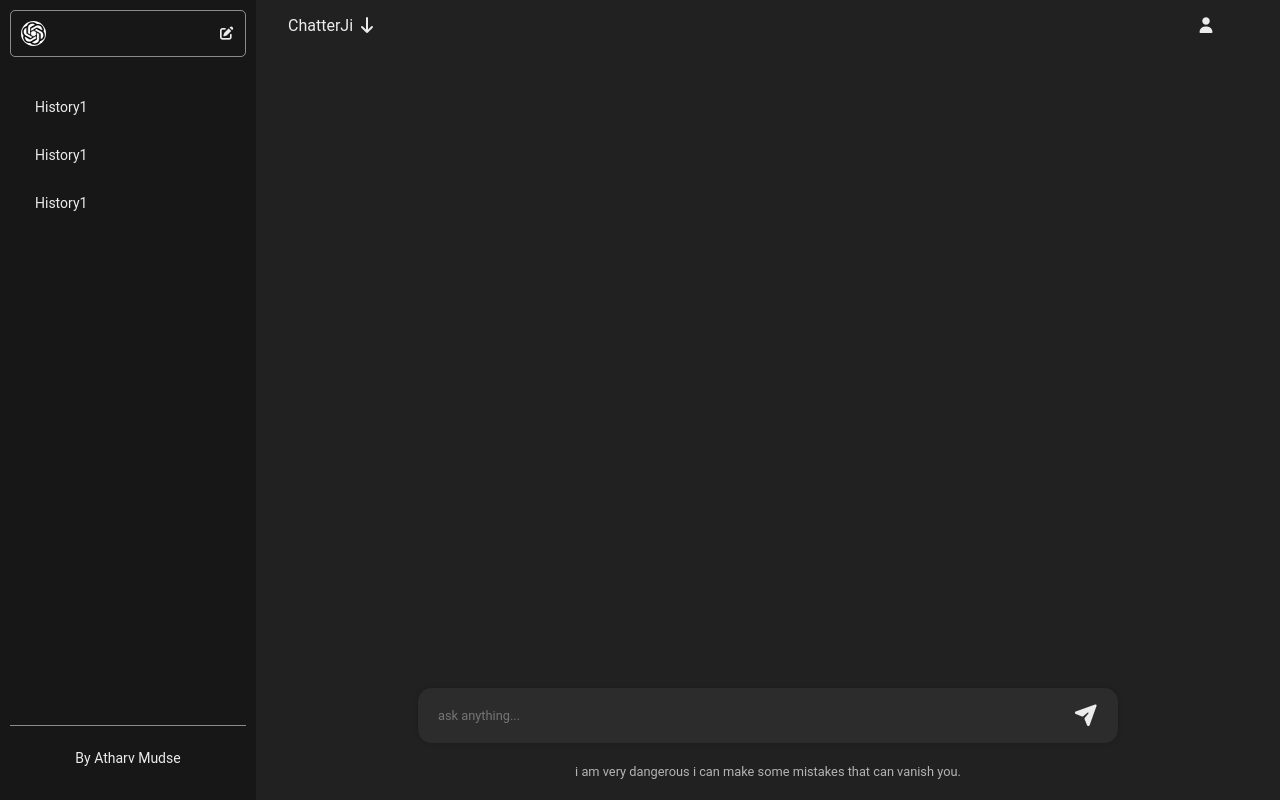
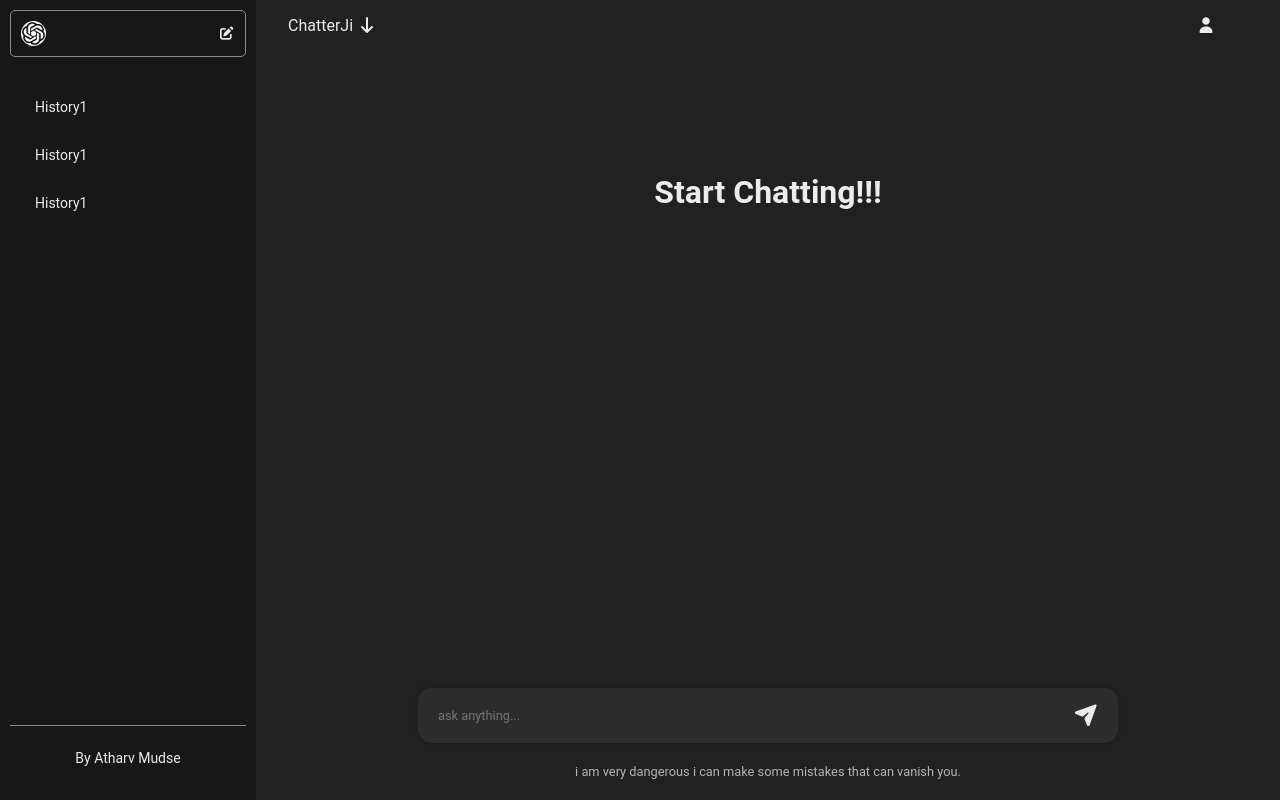
Before and after one commit to attu0/ChatterJi, a React (Vite) app in the folder frontend/: page / in a window 1280 px wide. Built offline with nearby package versions, Linux system fonts and the light colour scheme.

Commit message:
added dynamic functionality to the chat, all is in working condition

```diff
--- a/frontend/src/App.jsx
+++ b/frontend/src/App.jsx
@@ -9,9 +9,14 @@
   const [prompt,setPrompt] = useState("");
   const [reply,setReply] = useState(null);
   const [currThreadId, setcurrThreadId] = useState(uuid());
+  const [prevChats,setPrevChats] = useState([]); // Changed: prevChat -> prevChats
+  const [newChat,setNewChat] = useState(true);
+
   const providerValue = {
     prompt, setPrompt,
-    reply, setReply
+    reply, setReply,
+    newChat, setNewChat,
+    prevChats, setPrevChats // Changed: prevChat, setPrevChat -> prevChats, setPrevChats
   };
   return (
     <div className="app">
--- a/frontend/src/Chat.css
+++ b/frontend/src/Chat.css
@@ -0,0 +1,34 @@
+.chats {
+    max-width: 700px;
+    overflow-y: scroll;
+    padding: 8rem;
+}
+
+.userDiv {
+    display: flex;
+    justify-content: flex-end;
+    font-size: 0.9rem;
+}
+
+
+.gptDiv {
+    text-align: left;
+    font-size: 0.9rem;
+}
+
+.userMessage {
+    background-color: #323232;
+    padding: 10px 20px;
+    border-radius: 14px;
+    margin-left: 15rem;
+    max-width: 500px;
+    width: fit-content;
+}
+
+.hljs {
+    border-radius: 14px !important;
+}
+
+pre {
+    white-space: pre-wrap;
+}
--- a/frontend/src/Chat.jsx
+++ b/frontend/src/Chat.jsx
@@ -1,8 +1,26 @@
 import "./Chat.css"
+import { useContext } from "react";
+import { MyContext } from "./MyContext";
 
 function Chat(){
+    const {newChat, prevChats} = useContext(MyContext); // Fixed: newCHat -> newChat
     return (
-        <></>
+        <>
+            {newChat && <h1>Start Chatting!!!</h1>}
+            <div className="chats">
+                {
+                    prevChats?.map((chat,idx) =>
+                        <div className={chat.role ==="user"? "userDiv":"gptDiv"} key={idx}>
+                            {
+                                chat.role === "user"?
+                                <p className="userMessage">{chat.content}</p> :
+                                <p className="gptMessage">{chat.content}</p>
+                            }
+                        </div>
+                    )
+                }
+            </div>
+        </>
     )
 }
 export default Chat;
--- a/frontend/src/ChatWindow.jsx
+++ b/frontend/src/ChatWindow.jsx
@@ -1,14 +1,15 @@
 import "./ChatWindow.css";
 import Chat from "./Chat.jsx";
 import { MyContext } from "./MyContext.jsx";
-import { useContext, useState } from "react";
+import { useContext, useState, useEffect } from "react";
 import { v1 as uuid } from "uuid";
-import {ScaleLoader} from "react-spinners";
+import { ScaleLoader } from "react-spinners";
 
 function ChatWindow() {
-  const { prompt, setPrompt, reply, setReply } = useContext(MyContext);
+  const { prompt, setPrompt, reply, setReply, prevChats, setPrevChats } =
+    useContext(MyContext);
   const [currThreadId, setcurrThreadId] = useState(uuid());
-  const [loading,setLoading] = useState(false);
+  const [loading, setLoading] = useState(false);
 
   const getReply = async () => {
     setLoading(true);
@@ -20,11 +21,11 @@
       body: JSON.stringify({
         message: prompt,
         threadId: currThreadId,
-      })
+      }),
     };
 
     try {
-      const response = await fetch("http://localhost:8080/api/chat",options);
+      const response = await fetch("http://localhost:8080/api/chat", options);
       const res = await response.json();
       console.log(res);
       setReply(res.reply);
@@ -33,6 +34,22 @@
     }
     setLoading(false);
   };
+
+  //append new chats to previouus chats
+  useEffect(() => {
+    if(prompt && reply){
+      setPrevChats(prevChats =>(
+        [...prevChats,{
+          role:"user",
+          content : prompt
+        },{
+          role:"assistant",
+          content : reply
+        }]
+      ))
+    }
+    setPrompt("");
+  },[reply]);
 
   return (
     <div className="Chatwindow">
@@ -54,7 +71,7 @@
             placeholder="ask anything..."
             value={prompt}
             onChange={(e) => setPrompt(e.target.value)}
-            onKeyDown={(e) => e.key === 'Enter' ? getReply() : ''}
+            onKeyDown={(e) => (e.key === "Enter" ? getReply() : "")}
           ></input>
           <div id="submit" onClick={getReply}>
             <i className="fa-solid fa-paper-plane"></i>
```
